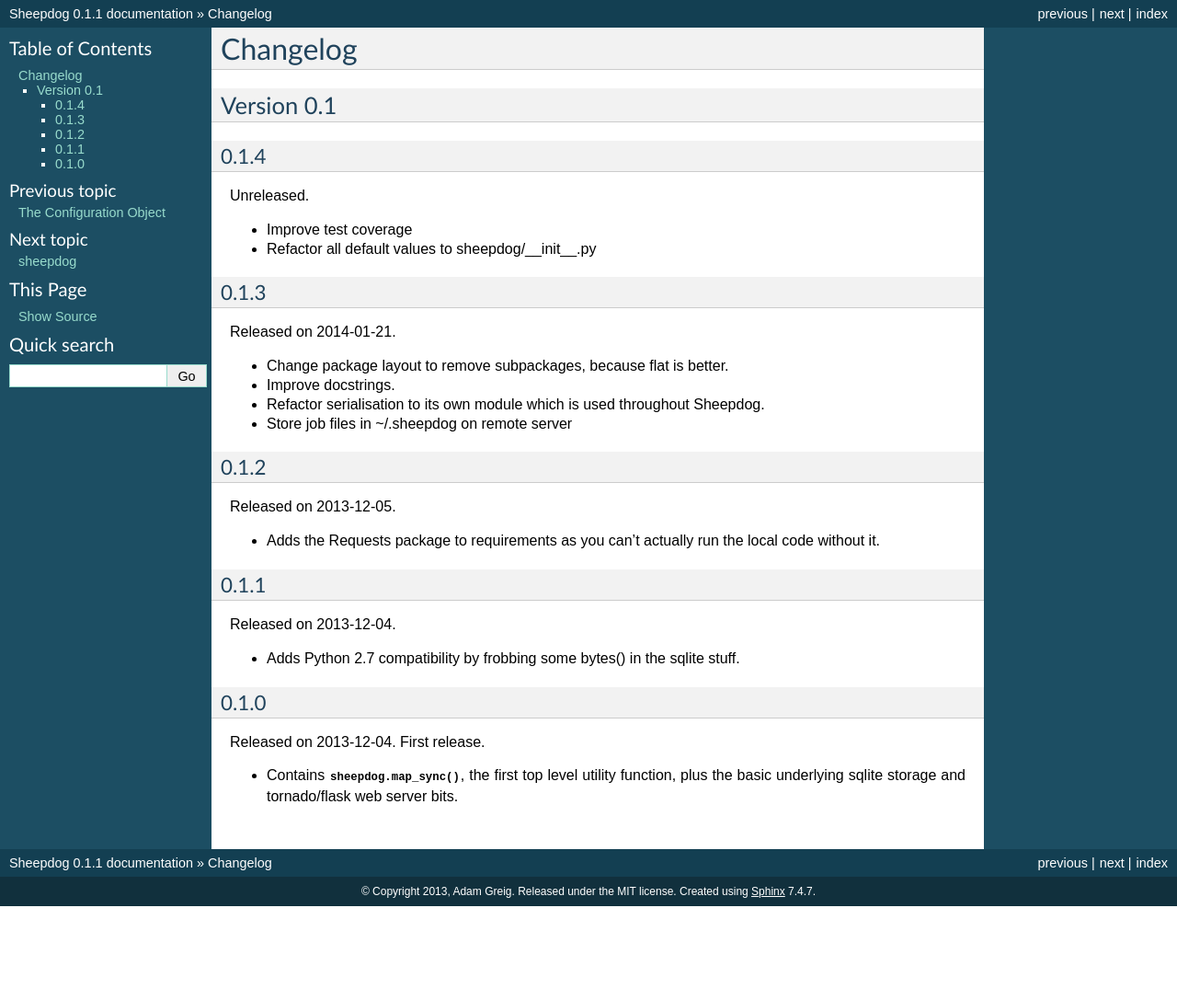
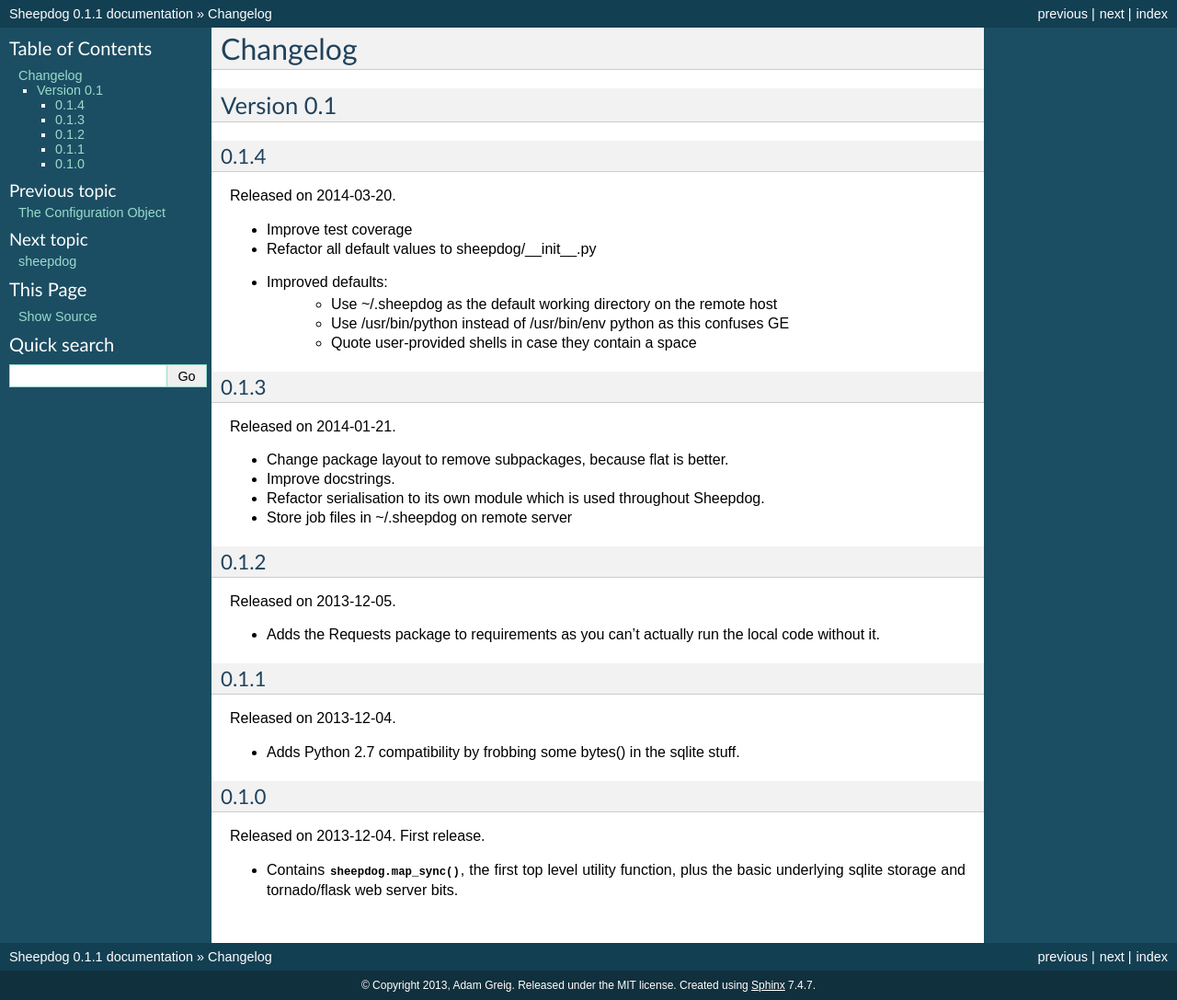
Before and after one commit to adamgreig/sheepdog, a Sphinx documentation site: the page built from docs/changelog.rst, in a window 1280 px wide. Shown: the whole page at 92% size. Built offline with Sphinx 7.4.7, drawn with Linux system fonts in a browser that asks for light colours; before the commit the page ends 985 px from its top, so only the background shows below that.

Commit message:
release 0.1.4

```diff
--- a/docs/changelog.rst
+++ b/docs/changelog.rst
@@ -6,10 +6,14 @@ Version 0.1
 
 0.1.4
 ^^^^^
-Unreleased.
+Released on 2014-03-20.
 
 * Improve test coverage
 * Refactor all default values to sheepdog/__init__.py
+* Improved defaults:
+    * Use ~/.sheepdog as the default working directory on the remote host
+    * Use /usr/bin/python instead of /usr/bin/env python as this confuses GE
+    * Quote user-provided shells in case they contain a space
 
 0.1.3
 ^^^^^
--- a/sheepdog/__init__.py
+++ b/sheepdog/__init__.py
@@ -17,7 +17,7 @@ Sheepdog is released under the MIT license, see the LICENSE file for details.
 """
 
 __author__ = "Adam Greig <adam@adamgreig.com>"
-__version__ = "0.1.3"
+__version__ = "0.1.4"
 __version_info__ = tuple([int(d) for d in __version__.split(".")])
 __license__ = "MIT License"
 
```
